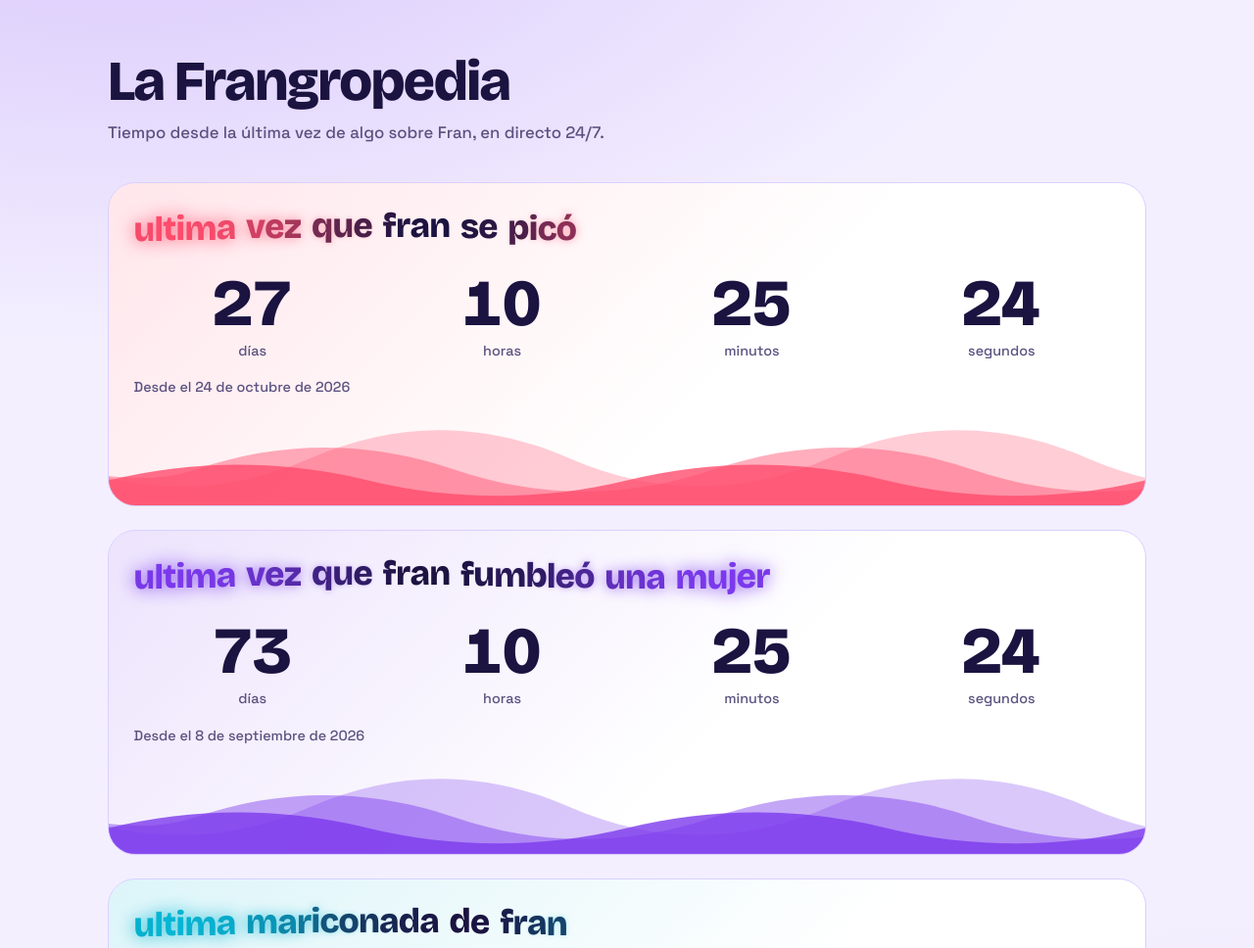
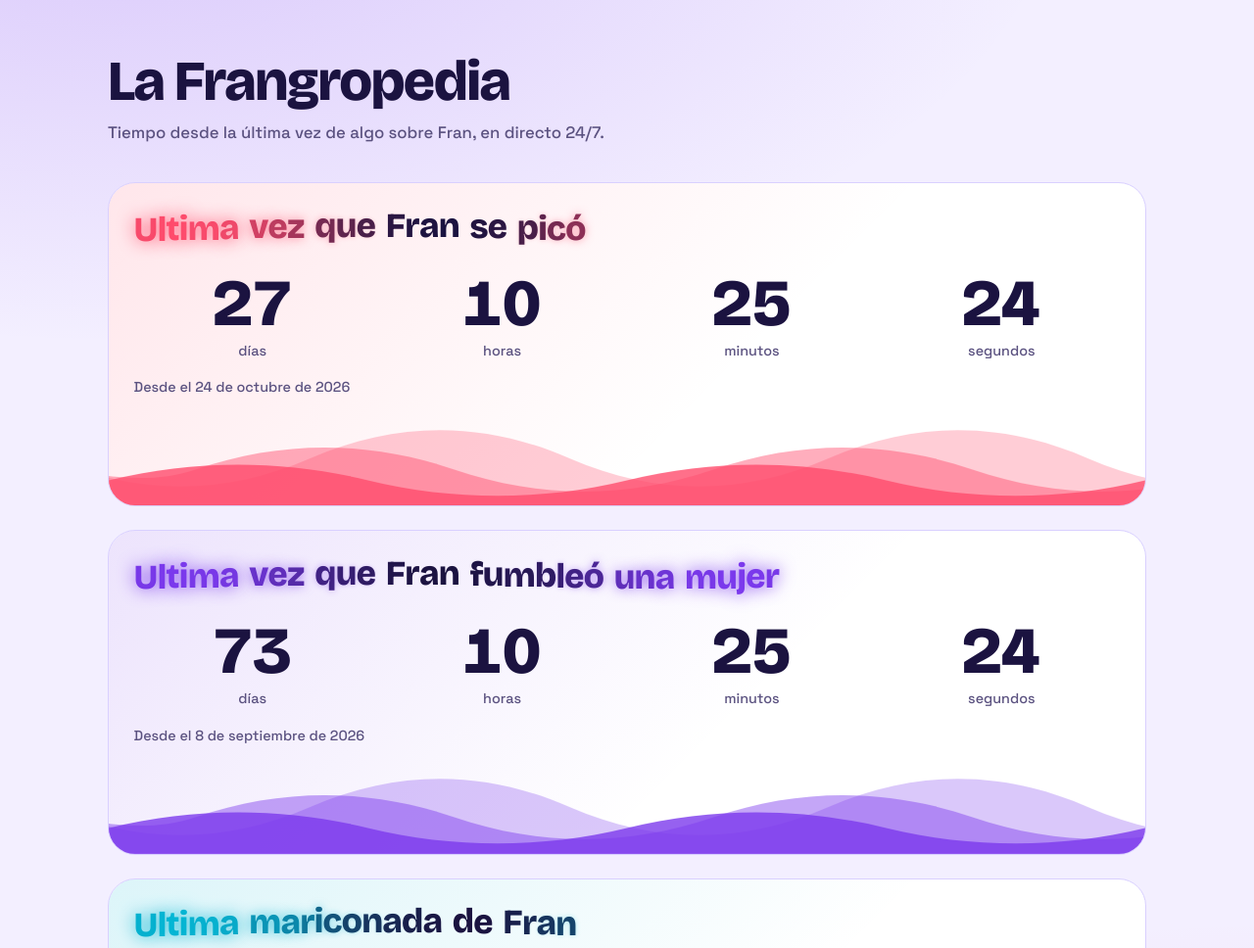
Before and after one commit to MarioDPF/franRageCountdown, a plain HTML site: page index.html in a window 1280 px wide. Shown: the top 968 px of the page at 98% size. Drawn offline with nearby package versions, Linux system fonts and the light colour scheme.

Commit message:
Update index.html

```diff
--- a/index.html
+++ b/index.html
@@ -54,9 +54,9 @@ h1{font-family:"Bricolage Grotesque",system-ui,sans-serif;font-weight:800;font-s
 </main>
 <script>
 const items=[
-  {t:"ultima vez que fran se picó",d:new Date(2026,9,24),c:"c1"},
-  {t:"ultima vez que fran fumbleó una mujer",d:new Date(2026,8,8),c:"c2"},
-  {t:"ultima mariconada de fran",d:new Date(2026,10,20),c:"c3"}
+  {t:"Ultima vez que Fran se picó",d:new Date(2026,9,24),c:"c1"},
+  {t:"Ultima vez que Fran fumbleó una mujer",d:new Date(2026,8,8),c:"c2"},
+  {t:"Ultima mariconada de Fran",d:new Date(2026,10,20),c:"c3"}
 ];
 const P="M0 50 C100 10 200 90 300 50 S500 10 600 50 S800 90 900 50 S1100 10 1200 50 S1400 90 1500 50 S1700 10 1800 50 S2000 90 2100 50 S2300 10 2400 50 V100 H0Z";
 const wave=n=>`<svg class="w${n}" viewBox="0 0 2400 100" preserveAspectRatio="none" aria-hidden="true"><path d="${P}"/></svg>`;
```
